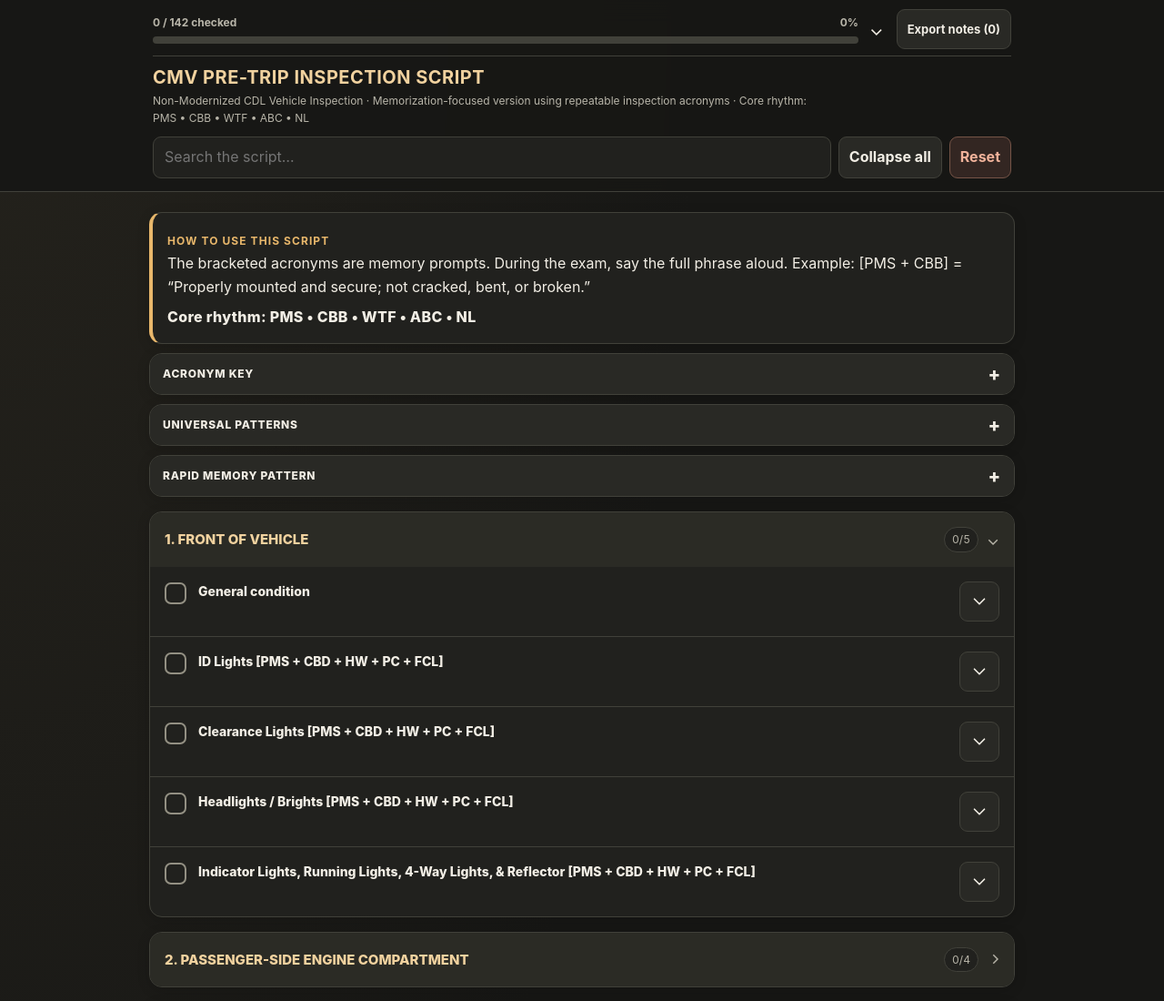
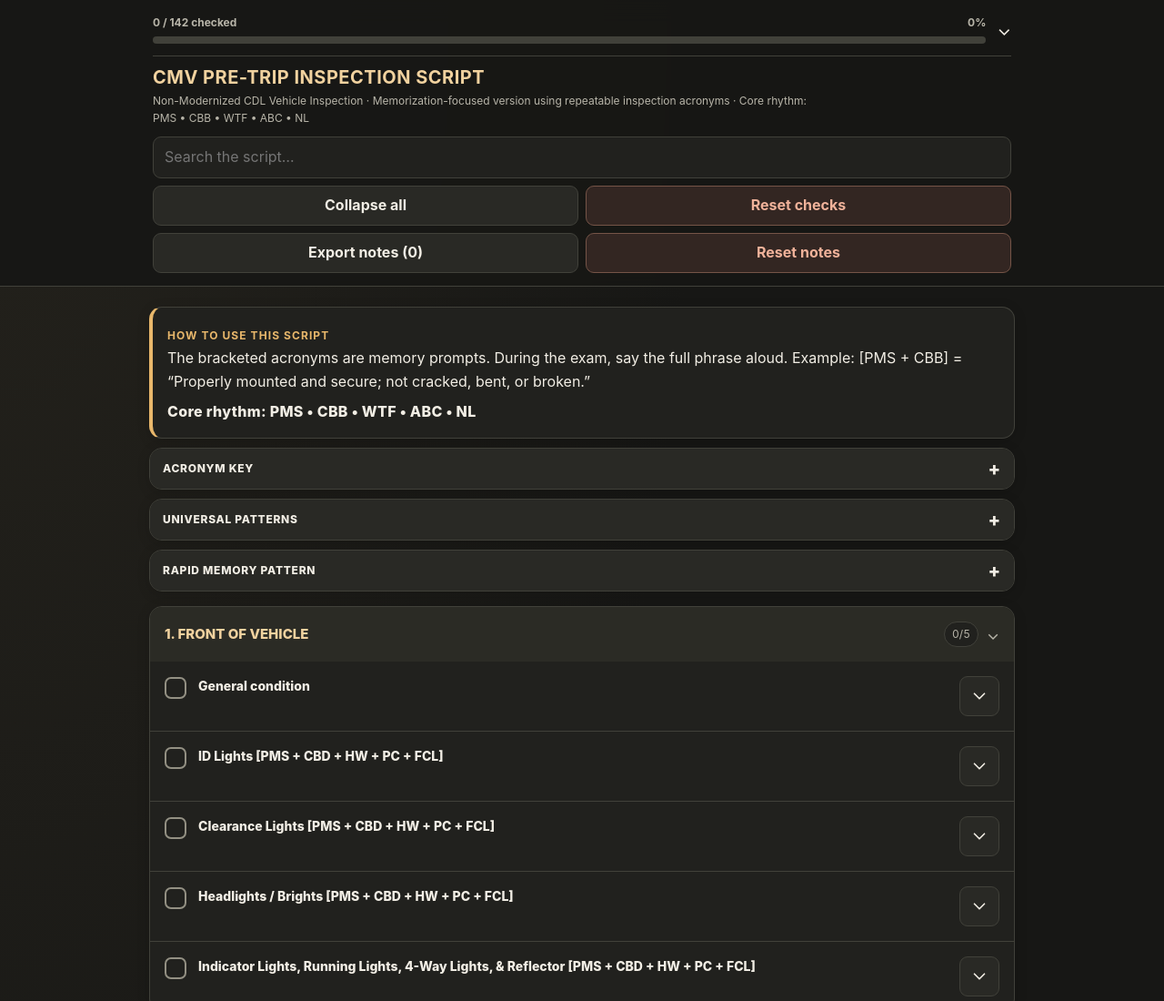
Before and after one commit to zwazi/Pre-trip, a website: page index.html in a window 1280 px wide. Shown: the top 1100 px of the page at 91% size. Drawn offline with Linux system fonts and the light colour scheme.

Commit message:
Arrange header actions and separate checks and notes resets

```diff
--- a/index.html
+++ b/index.html
@@ -27,8 +27,8 @@ h1{font-size:19px;line-height:1.15;margin:0 0 4px}
 .progress-label{font-size:12px;color:var(--muted);margin-bottom:5px}
 .progress-track{height:8px;border-radius:999px;background:#41413a;overflow:hidden}
 .progress-fill{height:100%;width:0;background:var(--ok);transition:width .18s ease}
-.toolbar{display:grid;grid-template-columns:minmax(0,1fr) auto auto;gap:8px;margin-top:11px}
-.search{width:100%;border:1px solid var(--line);background:var(--panel);color:var(--text);border-radius:9px;padding:10px 12px;outline:none}
+.toolbar{display:grid;grid-template-columns:repeat(2,minmax(0,1fr));gap:8px;margin-top:11px}
+.search{grid-column:1/-1;width:100%;border:1px solid var(--line);background:var(--panel);color:var(--text);border-radius:9px;padding:10px 12px;outline:none}
 .search:focus{border-color:var(--accent);box-shadow:0 0 0 2px rgba(232,183,107,.16)}
 .btn{border:1px solid var(--line);background:var(--panel2);color:var(--text);border-radius:9px;padding:9px 11px;cursor:pointer;font-weight:650}
 .btn:hover{background:var(--panel3)}
@@ -139,7 +139,7 @@ main{padding-top:22px}
 .task-check:checked~.card-body{opacity:.68}
 .task-check:focus-visible+.box,button:focus-visible,summary:focus-visible{outline:3px solid var(--accent);outline-offset:4px}
 .btn{min-height:44px}
-#reset{color:#f0b29a;background:#332622;border-color:#755447}
+#reset,#resetNotes{color:#f0b29a;background:#332622;border-color:#755447}
 .search{min-height:44px}
 [hidden]{display:none!important}
 .empty-state{padding:24px;text-align:center;color:var(--muted)}
@@ -170,7 +170,6 @@ main{padding-top:22px}
 .check-card:has(.task-check:checked) .check-details .script-lines{opacity:.68}
 .note-button.has-note{border-color:var(--accent);color:var(--accent)}
 .note-preview{flex-basis:100%;margin:0;padding:8px 10px;border-left:2px solid var(--accent);color:var(--muted);font-size:13px;white-space:pre-wrap;overflow-wrap:anywhere;display:-webkit-box;-webkit-line-clamp:2;-webkit-box-orient:vertical;overflow:hidden}
-#exportNotes{flex:none;font-size:13px;white-space:nowrap}
 .note-dialog{width:min(600px,calc(100% - 24px));max-height:85dvh;overflow:auto;border:1px solid var(--line);border-radius:14px;padding:20px;background:var(--panel);color:var(--text)}
 .note-dialog::backdrop{background:rgba(0,0,0,.65)}
 .note-dialog h2{font-size:19px;margin:0 0 8px}
@@ -210,7 +209,6 @@ main{padding-top:22px}
 <span class="progress-track" style="display:block"><span class="progress-fill" id="progressFill" style="display:block"></span></span>
 </span><span class="header-chevron" aria-hidden="true">⌄</span>
 </button>
-<button class="btn" id="exportNotes" type="button">Export notes (0)</button>
 </div>
 <div class="header-details" id="headerDetails">
 <h1>CMV PRE-TRIP INSPECTION SCRIPT</h1>
@@ -218,7 +216,9 @@ main{padding-top:22px}
 <div class="toolbar">
 <input autocomplete="off" class="search" id="search" aria-label="Search the inspection script" placeholder="Search the script…" type="search"/>
 <button class="btn" id="collapseAll" type="button">Collapse all</button>
-<button class="btn" id="reset" type="button">Reset</button>
+<button class="btn" id="reset" type="button">Reset checks</button>
+<button class="btn" id="exportNotes" type="button">Export notes (0)</button>
+<button class="btn" id="resetNotes" type="button">Reset notes</button>
 </div>
 </div>
 </div>
@@ -2034,14 +2034,30 @@ main{padding-top:22px}
   });
 
   function syncCollapseButton() {
-    document.getElementById("collapseAll").disabled = sections.every(sec => sec.classList.contains("collapsed"));
+    const visible = sections.filter(sec => !sec.classList.contains("hidden"));
+    const button = document.getElementById("collapseAll");
+    button.textContent = visible.every(sec => sec.classList.contains("collapsed")) ? "Uncollapse all" : "Collapse all";
+    button.disabled = visible.length === 0;
   }
-  document.getElementById("collapseAll").addEventListener("click", () => setOpenSection(null));
+  document.getElementById("collapseAll").addEventListener("click", () => {
+    const visible = sections.filter(sec => !sec.classList.contains("hidden"));
+    const open = visible.every(sec => sec.classList.contains("collapsed"));
+    visible.forEach(sec => {
+      sec.classList.toggle("collapsed", !open);
+      sec.querySelector(".section-toggle").setAttribute("aria-expanded", String(open));
+    });
+    syncCollapseButton();
+  });
+  syncCollapseButton();
 
   document.getElementById("reset").addEventListener("click", () => {
-    if (!confirm("Clear every checklist mark and delete all notes? Export any notes you want to keep first.")) return;
+    if (!confirm("Clear every checklist mark?")) return;
     boxes.forEach(b => b.checked = false);
     save(); update();
+  });
+
+  document.getElementById("resetNotes").addEventListener("click", () => {
+    if (!confirm("Delete all notes? Export any notes you want to keep first.")) return;
     notes = {};
     try {
       localStorage.setItem(NOTES_STORE, JSON.stringify(notes));
@@ -2084,7 +2100,7 @@ main{padding-top:22px}
     syncCollapseButton();
     document.getElementById("emptyState").hidden = sections.some(sec => !sec.classList.contains("hidden"));
   });
-  // Notes use stable check IDs; Reset clears both notes and checklist progress.
+  // Notes use stable check IDs and have their own reset action.
   const NOTES_STORE = "cmv_pretrip_notes_v1";
   const noteDialog = document.getElementById("noteDialog");
   const noteText = document.getElementById("noteText");
```
Also changed, not shown: tests/checklist.test.cjs (+32 -1 lines).
